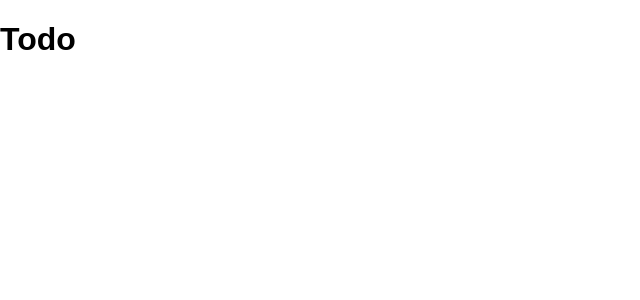
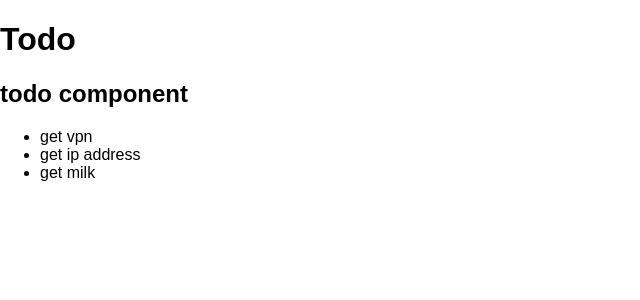
Before and after one commit to Avendor7/avendor-todo, a React app: page / in a window 1280 px wide. Shown: the top 300 px of the page, without its empty margins (0-640 px from the left). Built offline with nearby package versions, Linux system fonts and the light colour scheme.

Commit message:
listing stuff

```diff
--- a/src/App/App.js
+++ b/src/App/App.js
@@ -1,13 +1,14 @@
 import React, { Component } from 'react';
 import logo from './logo.svg';
 import './App.scss';
+import Todolist from '../Todo/todo-list';
 
 class App extends Component {
   render() {
     return (
       <div className="App">
         <h1>Todo</h1>
-
+        <Todolist/>
       </div>
     );
   }
--- /dev/null
+++ b/src/Todo/todo-list.js
@@ -0,0 +1,23 @@
+import React, { Component } from 'react';
+import './todo.scss';
+
+class Todolist extends Component {
+  state = {
+    items: ["get vpn", "get ip address", "get milk"]
+  }
+
+  render() {
+    return (
+      <div className="todolist">
+        <h2>todo component</h2>
+        <ul>
+            {this.state.items.map((item)=>(
+                <li>{item}</li>
+            ))}
+        </ul>
+      </div>
+    );
+  }
+}
+
+export default Todolist;
```
Also changed, not shown: src/Todo/item/item.js (added), src/Todo/todo.scss (added).
